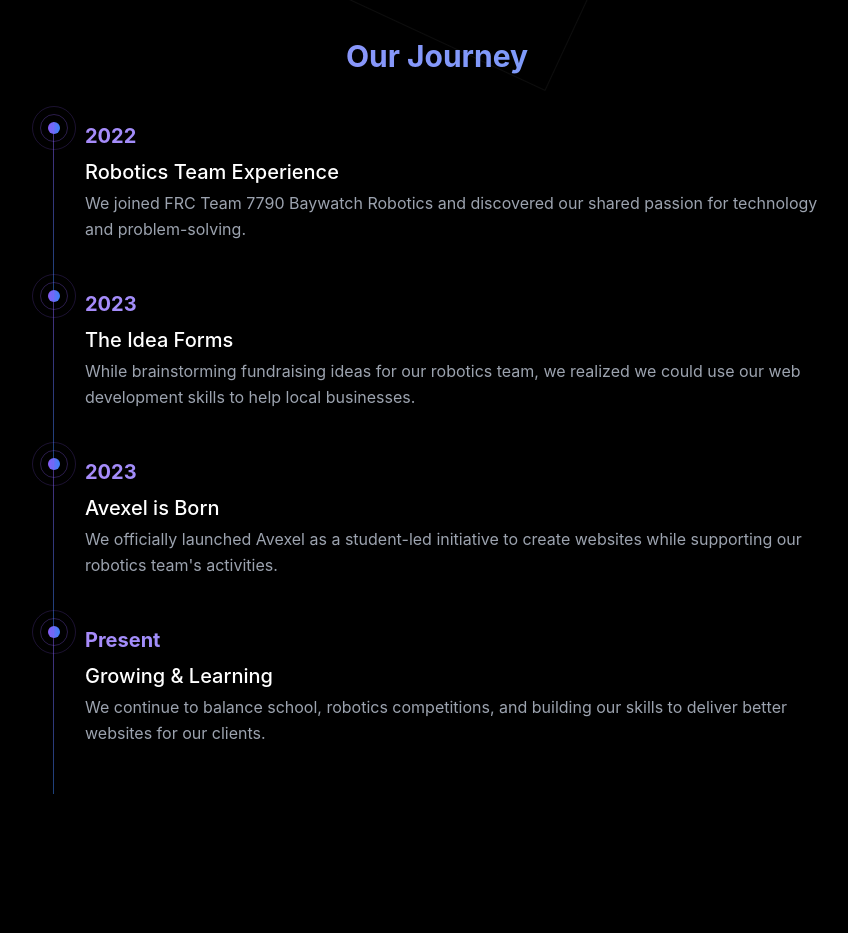
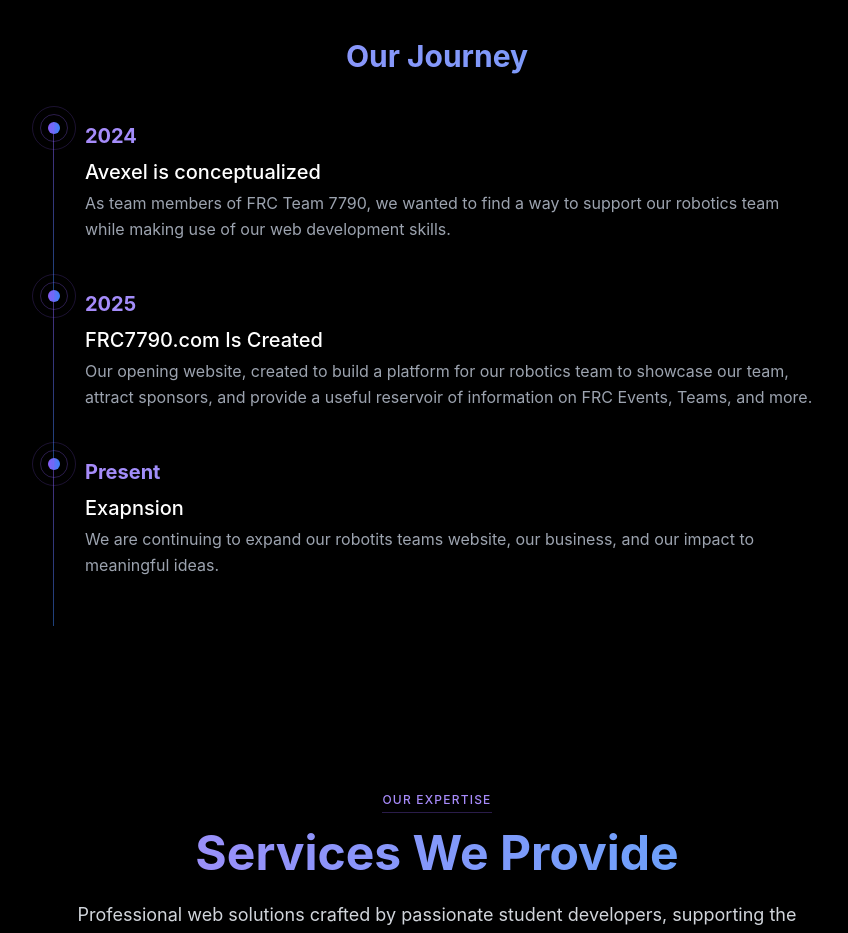
Before and after one commit to Avexel-Web-Design/Avexel.co, a React (Vite) app: page / in a window 1280 px wide. Shown: the part 3780-4713 px from the top of the page, without its empty margins (203-1051 px from the left). Built offline with nearby package versions, Linux system fonts and the light colour scheme.

Commit message:
Make the timeine real

```diff
--- a/src/components/About.jsx
+++ b/src/components/About.jsx
@@ -169,24 +169,19 @@
           <h3 className="text-3xl font-bold mb-12 text-center bg-gradient-to-r from-primary-400 to-secondary-400 bg-clip-text text-transparent">Our Journey</h3>
           <div className="max-w-3xl mx-auto">
             <TimelineItem
-              year="2022"
-              title="Robotics Team Experience"
-              description="We joined FRC Team 7790 Baywatch Robotics and discovered our shared passion for technology and problem-solving."
+              year="2024"
+              title="Avexel is conceptualized"
+              description="As team members of FRC Team 7790, we wanted to find a way to support our robotics team while making use of our web development skills."
             />
             <TimelineItem
-              year="2023"
-              title="The Idea Forms"
-              description="While brainstorming fundraising ideas for our robotics team, we realized we could use our web development skills to help local businesses."
-            />
-            <TimelineItem
-              year="2023"
-              title="Avexel is Born"
-              description="We officially launched Avexel as a student-led initiative to create websites while supporting our robotics team's activities."
+              year="2025"
+              title="FRC7790.com Is Created"
+              description="Our opening website, created to build a platform for our robotics team to showcase our team, attract sponsors, and provide a useful reservoir of information on FRC Events, Teams, and more."
             />
             <TimelineItem
               year="Present"
-              title="Growing & Learning"
-              description="We continue to balance school, robotics competitions, and building our skills to deliver better websites for our clients."
+              title="Exapnsion"
+              description="We are continuing to expand our robotits teams website, our business, and our impact to meaningful ideas."
             />
           </div>
         </div>
```
